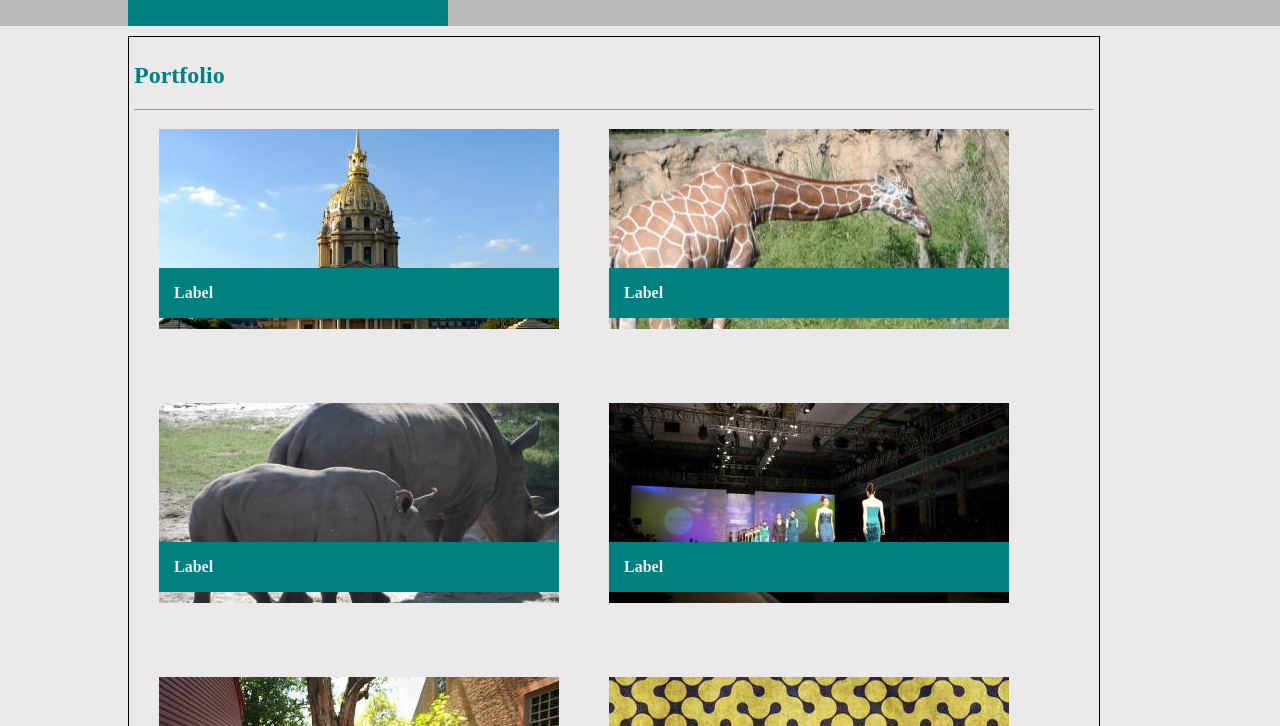
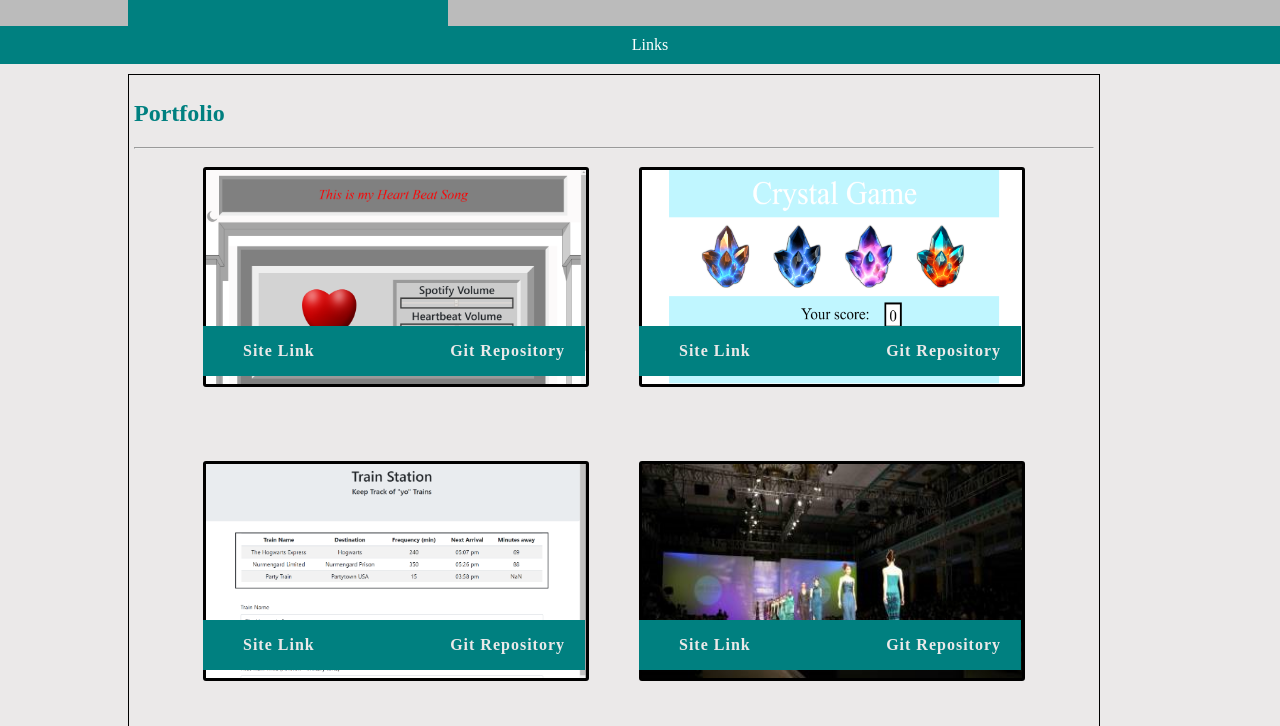
Before and after one commit to Graham91/Portfolio-website, a plain HTML site: page portfolio.html in a window 1280 px wide. Shown: the part 74-800 px from the top of the page. Drawn offline with Linux system fonts and the light colour scheme.

Commit message:
added better mobil eresponisivness

```diff
--- a/assets/css/style.css
+++ b/assets/css/style.css
@@ -53,17 +53,23 @@ color:rgb(235, 233, 233);}
     align-items: center;
     justify-content: center;
     color:rgb(235, 233, 233);}
-
+#flexboxdiv{
+display:flex;
+justify-content: center;
+flex-wrap: wrap;
+}
 .maincontainer3 {
   border: solid 1px black ;
-   width: 960px;
-   margin-right: auto;
-   margin-left: 10%;
-   margin-top: 10px;
+  width: 80%;
+  max-width: 960px;
+
+  margin-left: 10%;
+ margin-top: 10px;
    margin-bottom: 10px;
    padding: 5px;
    margin-bottom: 70px;
-   max-width: 960px;
+
+
 
 }
 
@@ -107,16 +113,23 @@ p {line-height: 20px;}
 margin:0;}
 
 .picture{
-    float:left;
+    /* float:left; */
     padding: 10px 25px;
+
 }
-
-.endpic{
+.picturesize{
+    height: 214px;
+    width: 380px;
+    border-style: solid;
+    border-radius: 3px;
+}
+/* .endpic{
     clear: both;
     height: 250px;
     width:100%;
+    display: flexbox;
 
-}
+} */
 .Label{
    position: relative;
     background-color: teal;
@@ -126,6 +139,89 @@ color:rgb(235, 233, 233);
 font-weight: bold;
 line-height: 20px;
 }
+.Labelwithsite{
+    position: relative;
+    bottom: 65px;
+    display: flex;
+    max-width: 382px;
+
+
+}
+.Label1{
+    float:left;
+    padding: 15px;
+    padding-left: 40px;
+    background-color: teal;
+font-weight: bold;
+color:rgb(235, 233, 233);
+line-height: 20px;
+width:50%;
+letter-spacing: 1px;
+text-decoration: none;
+
+}
+.Label1:hover {
+    background-color: rgb(121, 170, 172);
+  }
+  .Label2:hover {
+    background-color: rgb(121, 170, 172);
+  }
+.Label2{
+    text-align: right;
+    padding: 15px;
+    padding-right: 20px;
+    background-color: teal;
+    font-weight: bold;
+    color:rgb(235, 233, 233);
+    line-height: 20px;
+    letter-spacing: 1px;
+    text-decoration: none;
+    width: 50%;
+
+
+}
+.footer2{height:70px;
+    width: 100%;
+    background-color: teal;
+    position: absolute;
+    bottom: 0;
+
+}
+
+
+.dropbtn {
+    background-color:teal;
+    color: white;
+    padding: 10px;
+    font-size: 16px;
+    border: none;
+    width:100%;
+    text-align: center;
+  }
+
+  /* The container <div> - needed to position the dropdown content */
+
+
+  /* Dropdown Content (Hidden by Default) */
+  .dropdown-content {
+    display: none;
+    background-color: #f1f1f1;
+    width:100%;
+    box-shadow: 0px 8px 16px 0px rgba(0,0,0,0.2);
+    z-index: 0;
+  }
+
+  /* Links inside the dropdown */
+  .dropdown-content a {
+    color: black;
+    padding: 12px 16px;
+    text-decoration: none;
+    display: block;
+  }
+
+  .dropdown:hover .dropdown-content {display: block;}
+
+  .dropdown-content a:hover {background-color: rgb(121, 170, 172)}
 
 @media screen and (min-width: 600px)  {
 .name33{
--- a/portfolio.html
+++ b/portfolio.html
@@ -15,39 +15,71 @@
         <a class=headlinks href="./portfolio.html">Portfolio</a>
         <a class=headlinks href="./contact.html">Contact</a>
     </div>
+            <div class="dropdown">
+                <div class="dropbtn">Links</div>
+                <div class="dropdown-content">
+                  <a href="#">Link 1</a>
+                  <a href="#">Link 2</a>
+                  <a href="#">Link 3</a>
+                </div>
+              </div>
+
        <div class="maincontainer3">
             <h2>Portfolio</h2>
              <hr>
-            <div class="endpic">
+             <div id="flexboxdiv">
+                 <!-- <div class="endpic"> -->
                        <div class="picture">
-                   <img src="./assets/images/board.png">
-                       <div class="Label">Label</div>
+                        <img src="./assets/images/porject1image.png" class="picturesize">
+                              <div class="Labelwithsite">
+                                  <a href="https://graham91.github.io/ColesRepository/" class="Label1" target="_blank">Site Link</a>
+                                  <a href="https://github.com/Graham91/ColesRepository/" class="Label2" target="_blank">Git Repository</a>
+                              </div>
+
                        </div>
                         <div class="picture">
-                       <img src="./assets/images/person.png">
-                       <div class="Label">Label</div>
+                            <img src="./assets/images/jewelgameimage.png" class="picturesize">
+                            <div class="Labelwithsite">
+                             <a href="https://graham91.github.io/Unit-4-game/" class="Label1" target="_blank">Site Link</a>
+                             <a href="https://github.com/Graham91/Unit-4-game/" class="Label2" target="_blank">Git Repository</a>
                              </div>
                        </div>
-            <div class="endpic">
+                 <!-- </div>
+                 <div class="endpic"> -->
                          <div class="picture">
-                          <img src="./assets/images/turkey.png">
-                          <div class="Label">Label</div>
+                               <img src="./assets/images/Trainstation.png" class="picturesize">
+                               <div class="Labelwithsite">
+                                 <a href="https://graham91.github.io/Trainschedualusingfirbase/" target="_blank" class="Label1">Site Link</a>
+                                 <a href="https://github.com/Graham91/Trainschedualusingfirbase/" target="_blank" class="Label2">Git Repository</a>
+                             </div>
                          </div>
                          <div class="picture">
-                         <img src="./assets/images/flower.png">
-                         <div class="Label">Label</div>
+                              <img src="./assets/images/flower.png" class="picturesize">
+                              <div class="Labelwithsite">
+                                 <a href="url" class="Label1" target="_blank">Site Link</a>
+                                 <a href="url" class="Label2" target="_blank">Git Repository</a>
                              </div>
                          </div>
-             <div class="endpic">
+                  <!-- </div>
+                  <div class="endpic"> -->
                           <div class="picture">
-                         <img src="./assets/images/gorrilla.png">
-                         <div class="Label">Label</div>
+                              <img src="./assets/images/gorrilla.png" class="picturesize">
+                              <div class="Labelwithsite">
+                                 <a href="url" class="Label1" target="_blank">Site Link</a>
+                                 <a href="url" class="Label2" target="_blank">Git Repository</a>
+                             </div>
                           </div>
                           <div class="picture">
-                         <img src="./assets/images/runway.png">
-                         <div class="Label">Label</div>
+                              <img src="./assets/images/runway.png" class="picturesize">
+                              <div class="Labelwithsite">
+                                 <a href="url" class="Label1" target="_blank">Site Link</a>
+                                 <a href="url" class="Label2" target="_blank">Git Repository</a>
                              </div>
                           </div>
+                          <!-- </div> -->
+
+             </div>
+
         </div>
         <div class="footpadding hide"></div>
 
@@ -59,5 +91,4 @@
 </div>
 
 </body>
->
 </html>
```
Also changed, not shown: assets/images/Trainstation.png (added), assets/images/jewelgameimage.png (added), assets/images/porject1image.png (added). Lines whose indentation alone changed are shown as unchanged.
